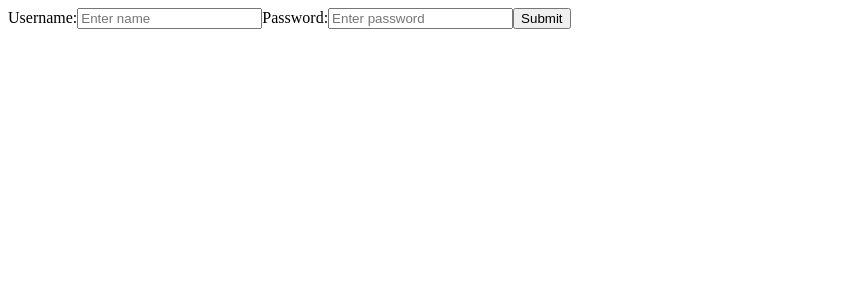
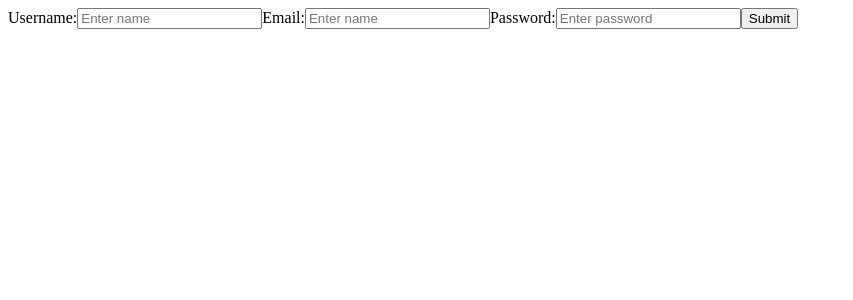
Before and after one commit to morph1nX/ping-chat, a Next.js app in the folder ping-chat-client/: page /signup in a window 1280 px wide. Shown: the top 300 px of the page, without its empty margins (0-853 px from the left). Built offline with nearby package versions, Linux system fonts and the light colour scheme.

Commit message:
added user authentication and signup

```diff
--- a/ping-chat-client/package.json
+++ b/ping-chat-client/package.json
@@ -9,6 +9,7 @@
     "lint": "next lint"
   },
   "dependencies": {
+    "firebase": "^10.13.2",
     "next": "14.2.7",
     "react": "^18",
     "react-dom": "^18",
--- a/ping-chat-client/src/app/page.tsx
+++ b/ping-chat-client/src/app/page.tsx
@@ -7,7 +7,7 @@ function App() {
 return (
   <div>
 <SignUp />
-<ChatRoom />
+{/* <ChatRoom /> */}
   </div>
 )
 
--- a/ping-chat-client/src/app/types.ts
+++ b/ping-chat-client/src/app/types.ts
@@ -2,8 +2,5 @@ export interface ChatMessageProps {
     message: string;
     // user: User;
     date: Date;
+    user: string;
 }
-
-export type User = {
-    userName: string;
-}
--- a/ping-chat-client/src/components/chatmessage.tsx
+++ b/ping-chat-client/src/components/chatmessage.tsx
@@ -3,14 +3,14 @@ import { ChatMessageProps } from '@/app/types';
 
 function ChatMessage(props: ChatMessageProps) {
 
-  const {message, date} = props;
+  const {message, date, user} = props;
 
   return (
 
     <div className="p-5">
       <div className='flex items-start'>
         <div className='flex-col and space-y-1 border border-gray-300 p-2 rounded-md'>
-          <div className='text-gray-600 text-sm'>Username</div>
+          <div className='text-gray-600 text-sm'>{user}</div>
           <div className='flex items-center space-x-2'>
             <div className='px-4 py-2 rounded-lg inline-block bg-blue-500 text-white max-w-xs'>
               {message}
--- a/ping-chat-client/src/pages/signup.tsx
+++ b/ping-chat-client/src/pages/signup.tsx
@@ -1,24 +1,85 @@
 "use client"; // This is a client component
 import { useState } from "react"
 import "tailwindcss/tailwind.css"
+import app from '../utilities/firebase'
+import {getAuth, createUserWithEmailAndPassword, updateProfile} from 'firebase/auth'
+import {useRouter} from 'next/navigation'
+
+
+
+
 
 function SignUp () {
 
-    const [username, setUsername] = useState<string>()
-    const [password, setPassword] = useState<string>()
 
-    const handleSubmit = () => {
+    const [username, setUsername] = useState<string>('')
+    const [email, setEmail] = useState<string>('')
+    const [password, setPassword] = useState<string>('')
+    const auth = getAuth(app)
+    const router = useRouter()
+
+    const handleSubmit =  (event: any) => {
+        event.preventDefault()
+        console.log('here?', username, password)
+        if (email && password) {
+            console.log('h?', username, password)
+
+            createUserWithEmailAndPassword(auth, email, password).then((userCredential) => {
+                const user = userCredential.user
+                if (username) {
+
+                    updateProfile(user, {displayName: username})
+                }
+                console.log('logged in as ', user)
+            }).then(() => {
+                router.push('/chatroom')
+            }).catch((error) => {
+                const errorCode = error.code
+                const errorMessage = error.message
+                console.log(errorCode, errorMessage)
+            })
+        }
 
     }
 
     return (
-        <div className="">
-            <form onSubmit={handleSubmit}>
-            <label>Username:<input className="flex-grow p-2 rounded-l-md" type="text" placeholder="Enter name" value={username} onChange={(e) => setUsername(e.target.value)} /></label>
-            <label>Password:<input className="flex-grow p-2 rounded-l-md" type="password" placeholder="Enter password" value={password} onChange={(e) => setPassword(e.target.value)} /></label>
-            <button type='submit' className="p-2 bg-blue-500 text-white rounded-r-md">Submit</button>
-            </form>
-        </div>
+        <div className="flex items-center justify-center min-h-screen">
+  <form onSubmit={handleSubmit} className="flex flex-col p-4 bg-white rounded shadow-md">
+  <label className="mb-2">
+      Username:
+      <input
+        className="flex-grow p-2 rounded-l-md border border-gray-300"
+        type="text"
+        placeholder="Enter name"
+        value={username}
+        onChange={(e) => setUsername(e.target.value)}
+      />
+    </label>
+    <label className="mb-2">
+      Email:
+      <input
+        className="flex-grow p-2 rounded-l-md border border-gray-300"
+        type="text"
+        placeholder="Enter name"
+        value={email}
+        onChange={(e) => setEmail(e.target.value)}
+      />
+    </label>
+    <label className="mb-2">
+      Password:
+      <input
+        className="flex-grow p-2 rounded-l-md border border-gray-300"
+        type="password"
+        placeholder="Enter password"
+        value={password}
+        onChange={(e) => setPassword(e.target.value)}
+      />
+    </label>
+    <button type="submit" className="p-2 bg-blue-500 text-white rounded-r-md">
+      Submit
+    </button>
+  </form>
+</div>
     )
 }
 
--- /dev/null
+++ b/ping-chat-client/src/utilities/firebase.ts
@@ -0,0 +1,26 @@
+import { initializeApp } from "firebase/app";
+
+
+const firebaseConfig = {
+
+    apiKey: "AIzaSyDsRdbKrjki2HZKcs7YiJF3dFTLYSXXdMc",
+
+    authDomain: "ping-chat-web.firebaseapp.com",
+
+    projectId: "ping-chat-web",
+
+    storageBucket: "ping-chat-web.appspot.com",
+
+    messagingSenderId: "694422433583",
+
+    appId: "1:694422433583:web:18fbfd1a46d10b2339bbda"
+
+  };
+
+
+  const app = initializeApp(firebaseConfig);
+
+
+
+
+export default app;
```
Also changed, not shown: ping-chat-client/src/pages/chatroom.tsx (+6 -1 lines).
